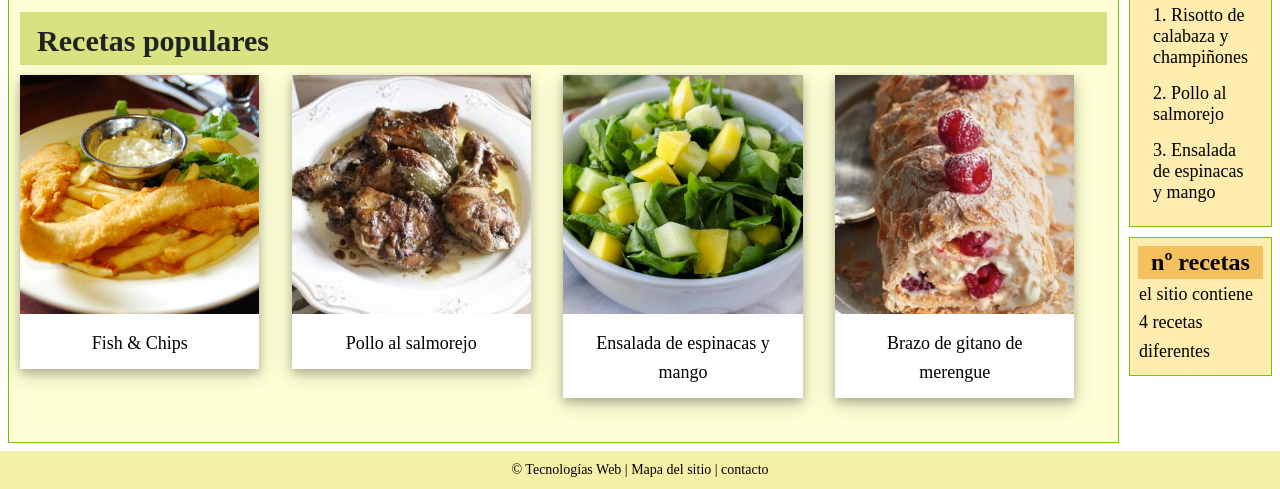
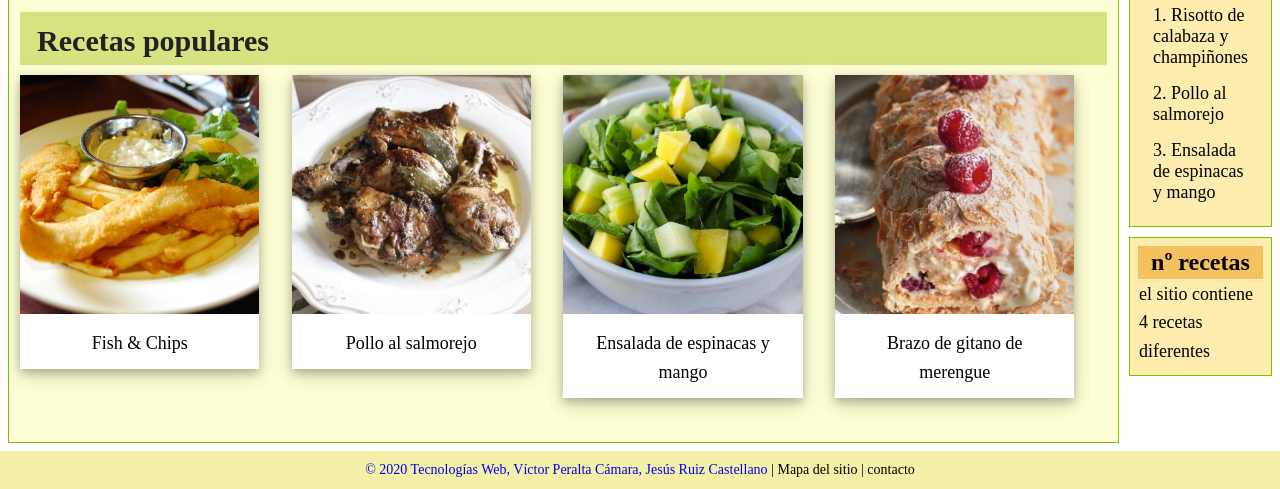
Before and after one commit to vperaltac/TW-Proyecto, a PHP site: page /index.php in a window 1280 px wide. Shown: the part 531-1020 px from the top of the page. Run offline with PHP 8.4, Linux system fonts and the light colour scheme; data comes from the database, SQL or seed files in the repository.

Commit message:
Autores
Añadiendo autores a los php, así como las referencias a nuestros correos en el pie de página de las páginas comunes

```diff
--- a/Controller/utils.php
+++ b/Controller/utils.php
@@ -1,4 +1,10 @@
 <?php
+
+/*
+    Autores :
+        - Víctor Peralta Cámara
+        - Jesús Ruiz Castellano
+*/
 
 function subirImagen($nombre){
     echo 'Propietario script actual: ' . get_current_user();
--- a/Model/log.php
+++ b/Model/log.php
@@ -1,4 +1,10 @@
 <?php
+
+/*
+    Autores :
+        - Víctor Peralta Cámara
+        - Jesús Ruiz Castellano
+*/
 
 function registrarAccesoUsuario($nombre,$apellidos,$email,$accion){
     $descripcion = "El usuario " . $nombre . " ". $apellidos . " (" . $email . ")";
--- a/View/comunes.php
+++ b/View/comunes.php
@@ -121,7 +121,7 @@ HTML;
 function HTMLfooter(){
 echo <<< HTML
     <footer>
-        <p>&copy; <a>Tecnologías Web</a> | <a>Mapa del sitio</a> | <a>contacto</a></p>
+        <p> <a href="https://www.ugr.es/estudiantes/grados/grado-ingenieria-informatica/tecnologias-web-tecnologias-informacion">&copy; 2020 Tecnologías Web,</a> <a href="mailto:victorperalta@correo.ugr.es"> Víctor Peralta Cámara,</a> <a href="mailto:jesusruiz@correo.ugr.es"> Jesús Ruiz Castellano</a> | <a>Mapa del sitio</a> | <a>contacto</a></p>
     </footer>
 HTML;
 }
--- a/View/nueva_receta.php
+++ b/View/nueva_receta.php
@@ -1,4 +1,10 @@
 <?php
+
+/*
+    Autores :
+        - Víctor Peralta Cámara
+        - Jesús Ruiz Castellano
+*/
 
 function HTMLnueva_receta(){
 echo <<< HTML
--- a/View/receta.php
+++ b/View/receta.php
@@ -1,4 +1,10 @@
 <?php
+
+/*
+    Autores :
+        - Víctor Peralta Cámara
+        - Jesús Ruiz Castellano
+*/
 
 function HTMLreceta($datos){
 echo <<< HTML
--- a/View/registro.php
+++ b/View/registro.php
@@ -1,4 +1,10 @@
 <?php
+
+/*
+    Autores :
+        - Víctor Peralta Cámara
+        - Jesús Ruiz Castellano
+*/
 
 function HTMLregistro(){
 echo <<< HTML
```
Also changed, not shown: Controller/contacto.php (+7 -0 lines), Controller/recetas.php (+7 -0 lines), Controller/render.php (+7 -0 lines), Controller/usuarios.php (+7 -0 lines), Model/database.php (+7 -0 lines), Model/recetas.php (+7 -0 lines), Model/usuarios.php (+7 -0 lines), View/contacto.php (+7 -0 lines), View/listado.php (+7 -0 lines), View/principal.php (+7 -0 lines), index.php (+7 -0 lines).
